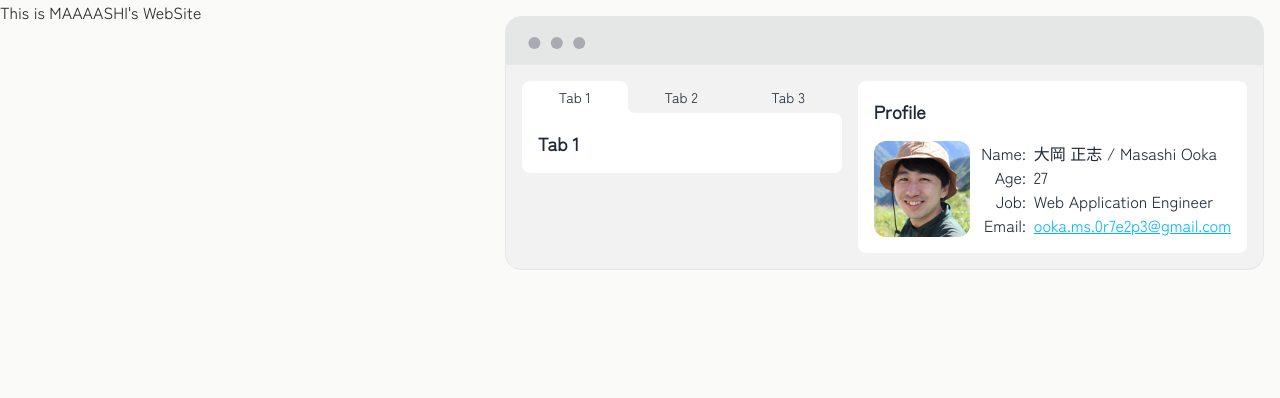
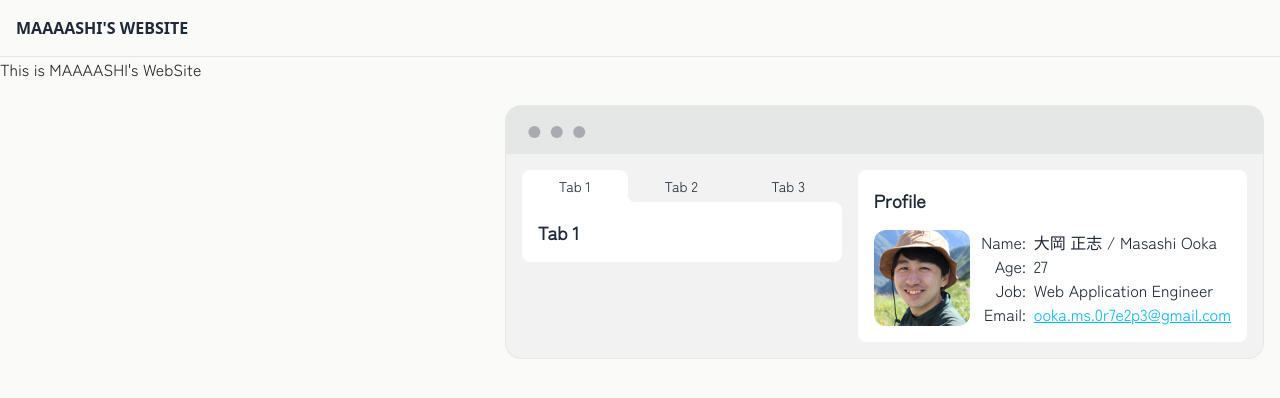
Before and after one commit to maaaashi/maaaashi-website2, an Astro site: page / in a window 1280 px wide. Built offline with nearby package versions, Linux system fonts and the light colour scheme; Astro itself is replaced by a stand-in of ours.

Commit message:
add header

```diff
--- /dev/null
+++ b/src/components/Header.tsx
@@ -0,0 +1,11 @@
+import React from 'react'
+
+const Header = () => {
+  return (
+    <div className='p-4 border-b-[1px] w-screen font-bold'>
+      {"MAAAASHI'S WEBSITE"}
+    </div>
+  )
+}
+
+export default Header
--- a/src/components/Top.astro
+++ b/src/components/Top.astro
@@ -11,7 +11,7 @@ import Svg from './svg/Svg.svelte.tsx'
     <div class="text-stone-800 flex-1">
       This is <TextReveal client:load text="MAAAASHI's WebSite" duration="0"/>
     </div>
-    <div class="p-4">
+    <div class="p-4 pt-12">
       <WindowMock client:load/>
     </div>
   </div>
--- a/src/components/profile/ProfileBox.tsx
+++ b/src/components/profile/ProfileBox.tsx
@@ -41,12 +41,6 @@ export const ProfileBox = () => {
               </a>
             }
           />
-          {/* <div>
-            <div>name: 大岡 正志 / Masashi Ooka</div>
-            <div>age: {myAge}</div>
-            <div>job: Web Application Engineer</div>
-            <div>Email: ooka.ms.0r7e2p3@gmail.com</div>
-          </div> */}
         </dl>
       </div>
     </div>
--- a/src/layouts/Layout.astro
+++ b/src/layouts/Layout.astro
@@ -1,5 +1,6 @@
 ---
 import "../global.css"
+import Header from '../components/Header.tsx'
 interface Props {
 	title: string;
 }
@@ -18,6 +19,7 @@ const { title } = Astro.props;
 		<title>{title}</title>
 	</head>
 	<body class="bg-stone-50 min-h-screen overflow-x-hidden">
+		<Header />
 		<slot />
 	</body>
 </html>
```
